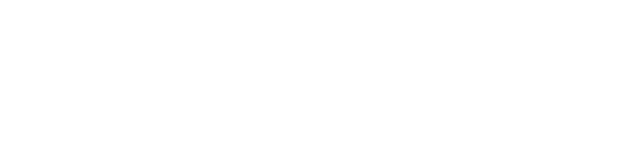
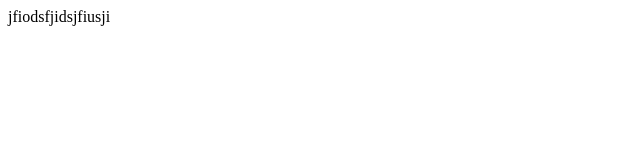
Before and after one commit to bad-atnames0/Memories, a plain HTML site: page index.html in a window 1280 px wide. Shown: the whole page, without its empty margins (0-640 px from the left). Drawn offline with Linux system fonts and the light colour scheme.

Commit message:
learning git

```diff
--- a/index.html
+++ b/index.html
@@ -7,6 +7,7 @@
     <title>Document</title>
 </head>
 <body>
+    jfiodsfjidsjfiusji
 
 </body>
 </html>
```
